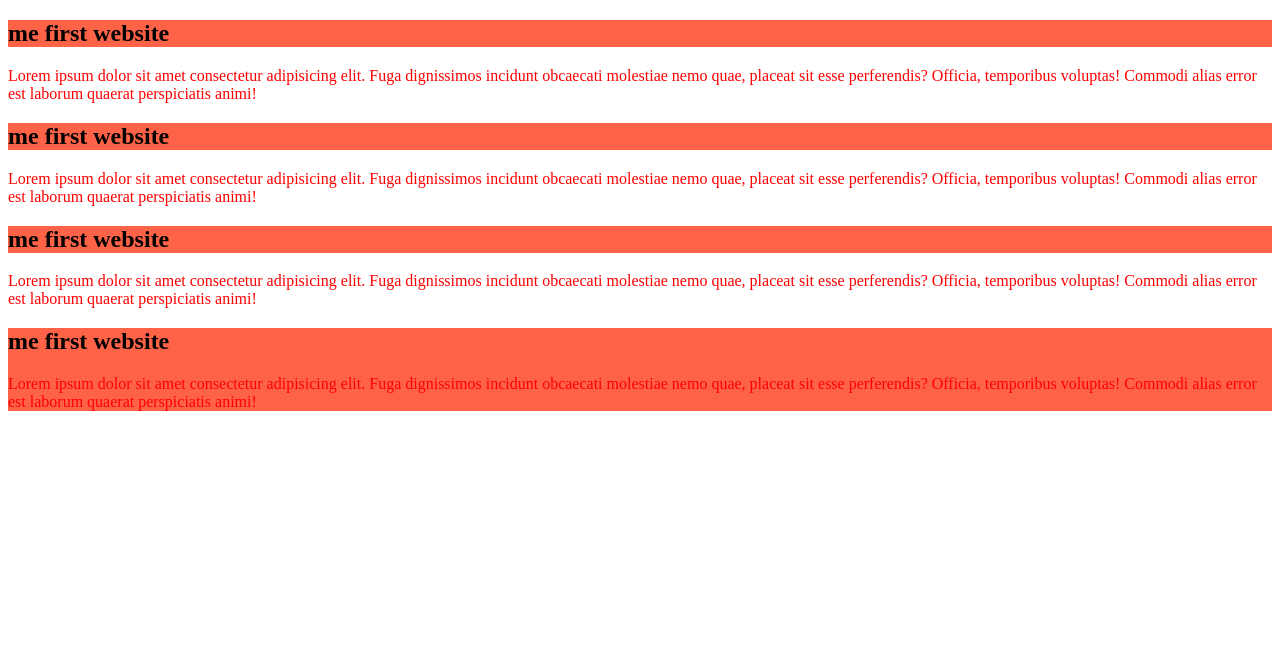
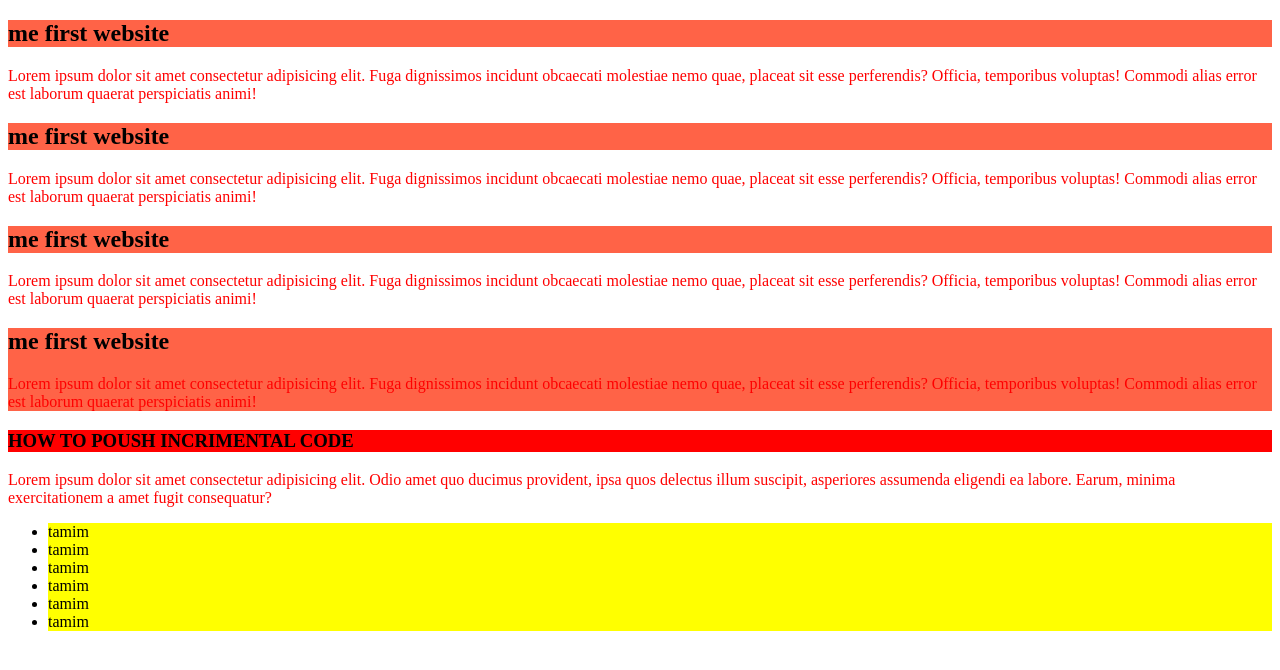
Before and after one commit to tamim6421/new-repo, a plain HTML site: page newRepo.html in a window 1280 px wide. Drawn offline with Linux system fonts and the light colour scheme.

Commit message:
the third update

```diff
--- a/newRepo.html
+++ b/newRepo.html
@@ -27,5 +27,16 @@
         <p>Lorem ipsum dolor sit amet consectetur adipisicing elit. Fuga dignissimos incidunt obcaecati molestiae nemo quae, placeat sit esse perferendis? Officia, temporibus voluptas! Commodi alias error est laborum quaerat perspiciatis animi!</p>
     </div>
 
+    <h3>HOW TO POUSH INCRIMENTAL CODE</h3>
+    <p>Lorem ipsum dolor sit amet consectetur adipisicing elit. Odio amet quo ducimus provident, ipsa quos delectus illum suscipit, asperiores assumenda eligendi ea labore. Earum, minima exercitationem a amet fugit consequatur?</p>
+    <ul>
+        <li>tamim</li>
+        <li>tamim</li>
+        <li>tamim</li>
+        <li>tamim</li>
+        <li>tamim</li>
+        <li>tamim</li>
+    </ul>
+
 </body>
 </html>
--- a/newrepo.css
+++ b/newrepo.css
@@ -7,3 +7,10 @@ p{
 .bal{
     background-color: tomato;
 }
+h3{
+    background: red;
+
+}
+li{
+    background-color: yellow;
+}
```
